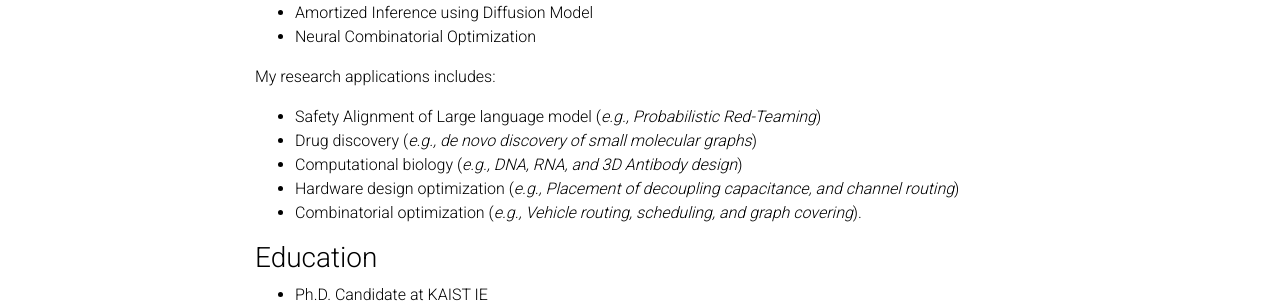
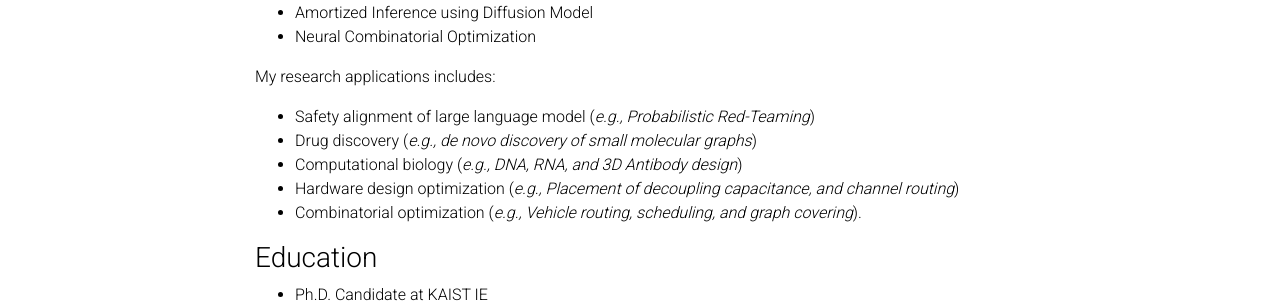
Before and after one commit to minsuukim/minsuukim.github.io, a Jekyll site: the page built from _pages/about.md, in a window 1280 px wide and 900 px high, scrolled down 326 px. Shown: the part 153-456 px from the top of the window. Built offline with Jekyll 4.4.1, drawn with Linux system fonts in a browser that asks for light colours; comment, search, counter and statistics services are not loaded; a style sheet for code colours, icons or effects is not loaded.

Commit message:
Update about.md

```diff
--- a/_pages/about.md
+++ b/_pages/about.md
@@ -29,7 +29,7 @@ I'm interested in following topics of new learning algorithms:
 
 
 My research applications includes:
-- Safety Alignment of Large language model (*e.g., Probabilistic Red-Teaming*)
+- Safety alignment of large language model (*e.g., Probabilistic Red-Teaming*)
 - Drug discovery (*e.g., de novo discovery of small molecular graphs*)
 - Computational biology (*e.g., DNA, RNA, and 3D Antibody design*)
 - Hardware design optimization (*e.g., Placement of decoupling capacitance, and channel routing*)
```
